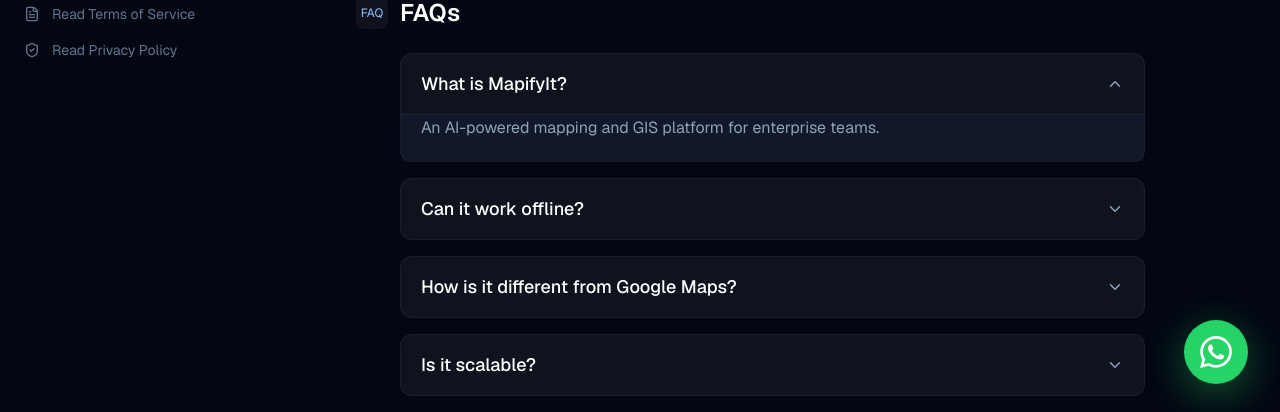
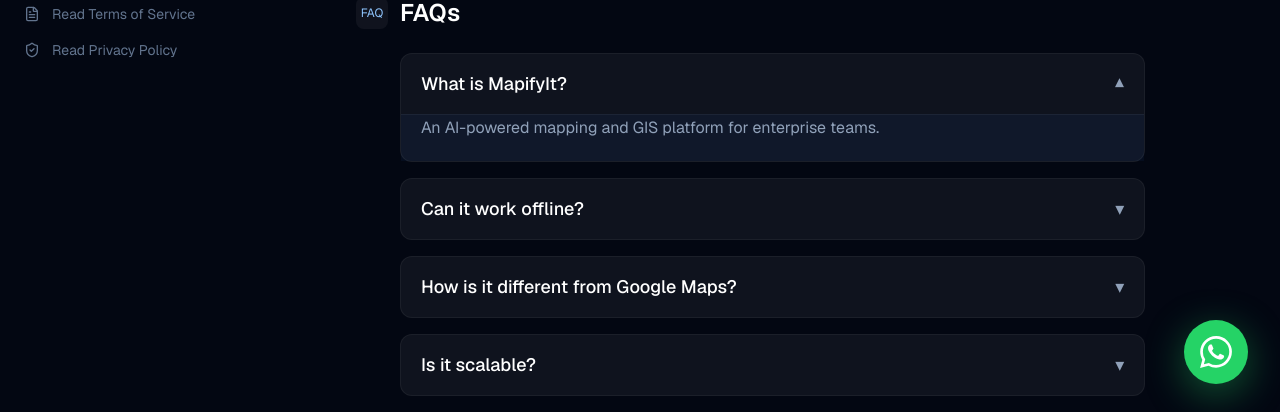
Before and after one commit to malik9594/mapifyit-web, a Next.js app: page /faqs in a window 1280 px wide. Shown: the part 384-796 px from the top of the page. Built offline with nearby package versions, Linux system fonts and the light colour scheme.

Commit message:
new fixes

```diff
--- a/components/FAQClient.tsx
+++ b/components/FAQClient.tsx
@@ -1,7 +1,6 @@
 "use client";
 
-import React, { useMemo, useState } from "react";
-import { ChevronDown } from "lucide-react";
+import React, { useState } from "react";
 
 export interface CompactFAQ {
   question: string;
@@ -14,17 +13,15 @@ interface FAQClientProps {
   defaultOpenFirst?: boolean;
 }
 
+// Ultra-light accordion (no icon library) to keep the client bundle tiny
 export default function FAQClient({ faqs, title = "FAQs", defaultOpenFirst = true }: FAQClientProps) {
-  const initialState = useMemo(
+  const [openItems, setOpenItems] = useState<Record<string, boolean>>(
     () =>
       faqs.reduce<Record<string, boolean>>((acc, faq, index) => {
         acc[faq.question] = defaultOpenFirst && index === 0;
         return acc;
-      }, {}),
-    [faqs, defaultOpenFirst]
+      }, {})
   );
-
-  const [openItems, setOpenItems] = useState<Record<string, boolean>>(initialState);
 
   const toggleItem = (question: string) => {
     setOpenItems((prev) => ({ ...prev, [question]: !prev[question] }));
@@ -58,14 +55,15 @@ export default function FAQClient({ faqs, title = "FAQs", defaultOpenFirst = tru
                 className="w-full px-5 py-4 flex items-center justify-between text-left text-white text-base md:text-lg font-medium"
               >
                 <span>{faq.question}</span>
-                <ChevronDown
+                <span
+                  aria-hidden
                   className={`text-slate-400 transition-transform duration-300 ${isOpen ? "rotate-180" : ""}`}
-                  size={18}
-                />
+                >
+                  ▾
+                </span>
               </button>
               {isOpen && (
                 <div
-                  id={questionId}
                   className="px-5 pb-5 text-slate-400 leading-relaxed text-sm md:text-base border-t border-white/5 bg-blue-500/5"
                 >
                   {faq.answer}
```
